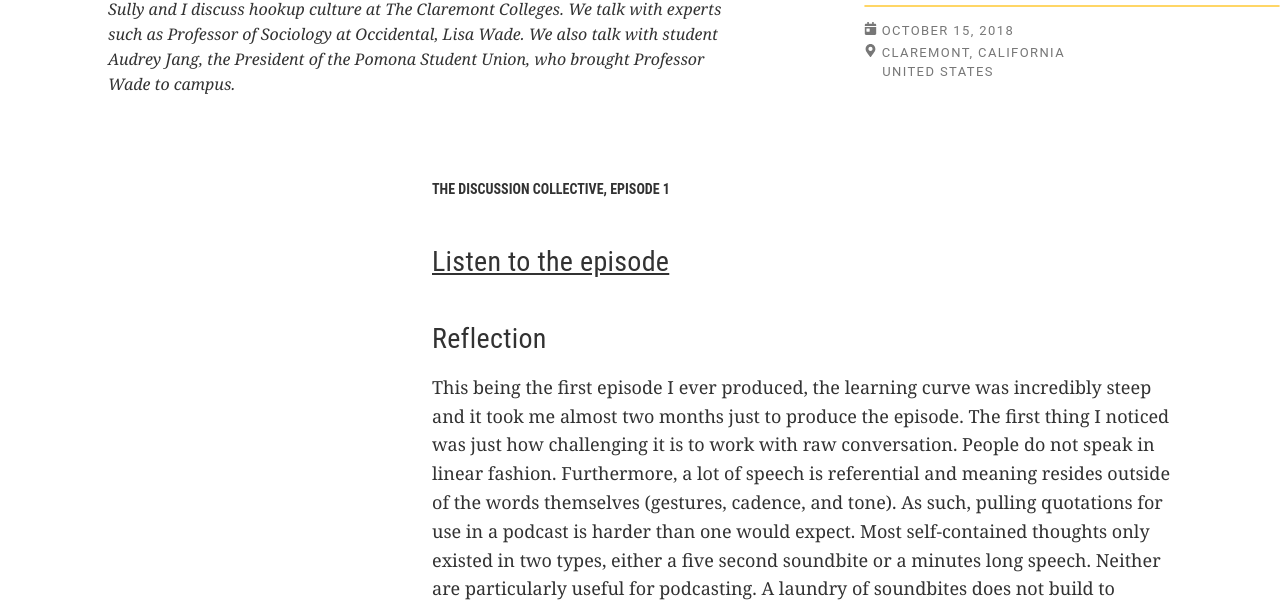
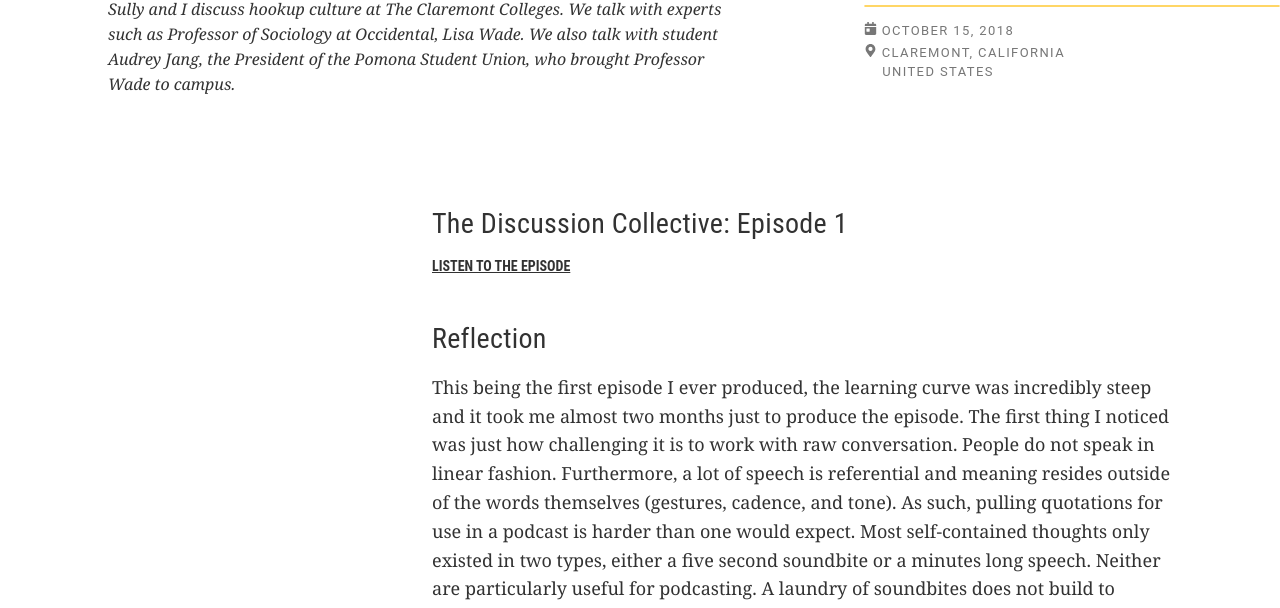
Before and after one commit to elibenton/personal-website, a Gatsby site: page /writing/rules-unspoken/ in a window 1280 px wide. Shown: the part 191-799 px from the top of the page. Built offline with nearby package versions, Linux system fonts and the light colour scheme; Gatsby itself is replaced by a stand-in of ours.

Commit message:
Update Writing “rules-unspoken”

```diff
--- a/content/writing/rules-unspoken.md
+++ b/content/writing/rules-unspoken.md
@@ -17,9 +17,9 @@ tags:
   - Campus Politics
 publication: KSPC 88.7 FM
 ---
-### The Discussion Collective, Episode 1
+## The Discussion Collective: Episode 1
 
-## [Listen to the episode](https://anchor.fm/discussioncollective/episodes/Pilot-Episode-Rules-Unspoken-e2a2t0)
+### [Listen to the episode](https://anchor.fm/discussioncollective/episodes/Pilot-Episode-Rules-Unspoken-e2a2t0)
 
 ## Reflection
 
```
